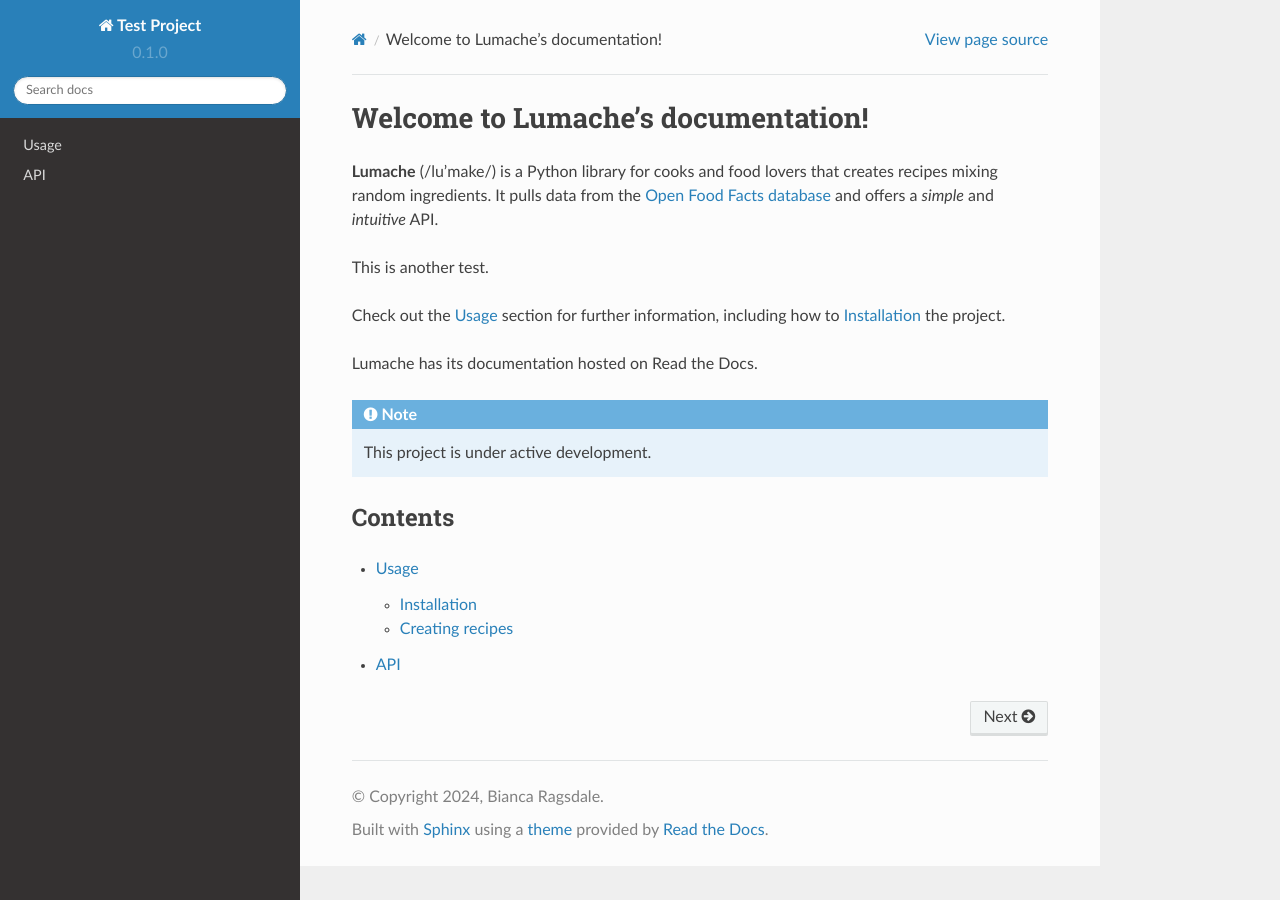
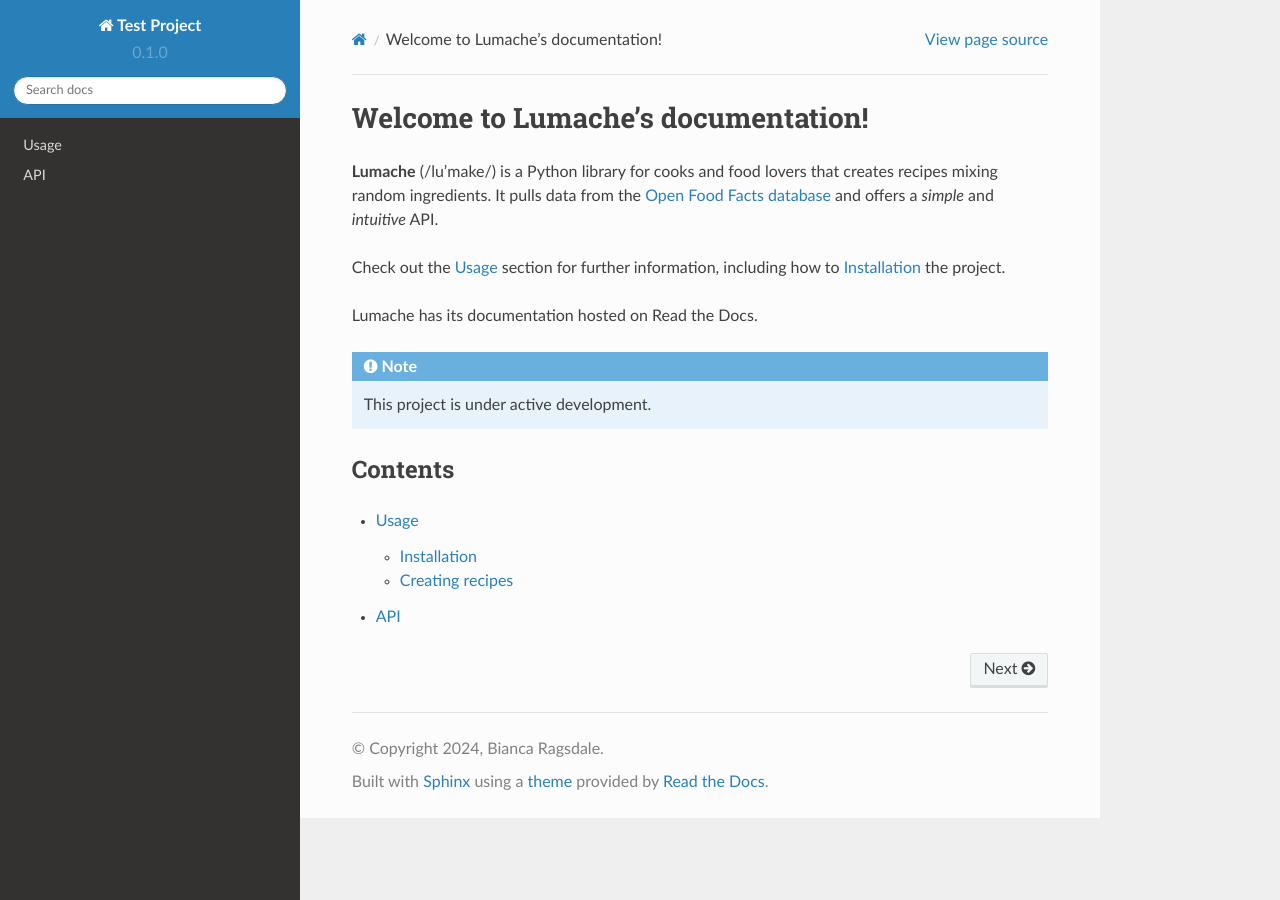
Before and after one commit to biancawriter/rtd-tutorial, a Sphinx documentation site: the page built from docs/source/index.rst, in a window 1280 px wide. Built offline with Sphinx 7.4.7 and the Read the Docs theme 2.0.0, drawn with Linux system fonts in a browser that asks for light colours.

Commit message:
Update index.rst
Customized the text.

```diff
--- a/docs/source/index.rst
+++ b/docs/source/index.rst
@@ -6,7 +6,6 @@
 It pulls data from the `Open Food Facts database <https://world.openfoodfacts.org/>`_
 and offers a *simple* and *intuitive* API.
 
-This is another test.
 
 Check out the :doc:`usage` section for further information, including
 how to :ref:`installation` the project.
```
